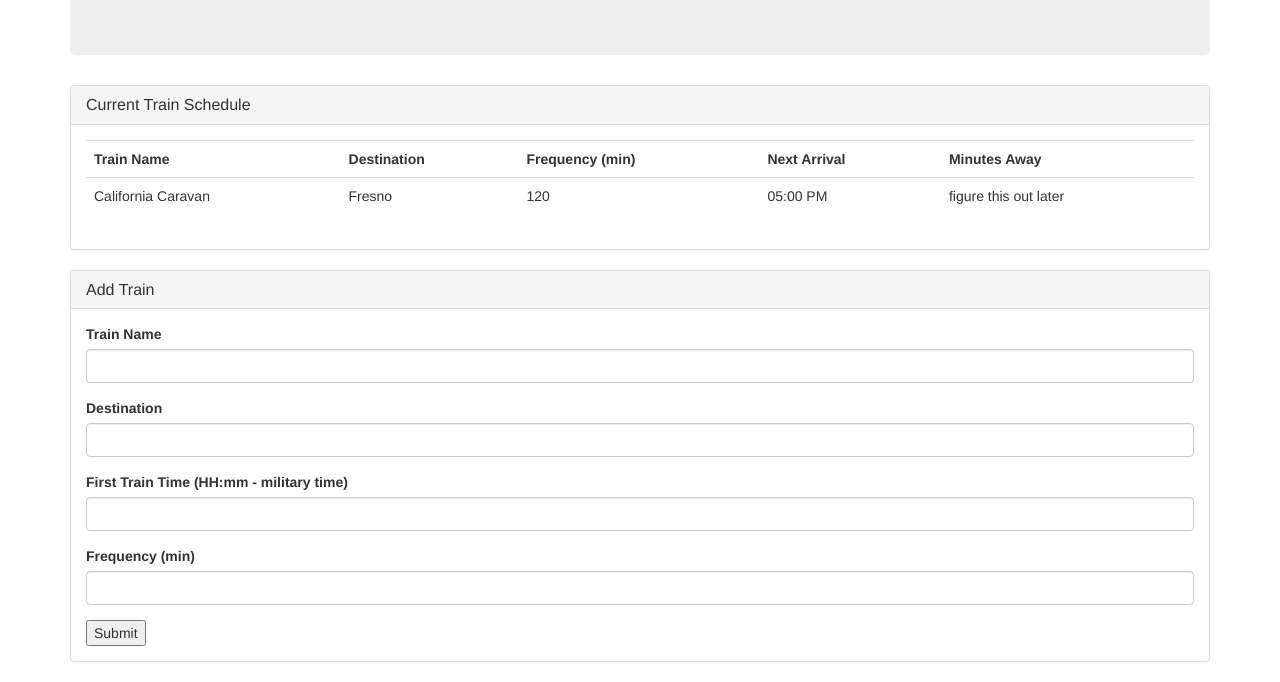
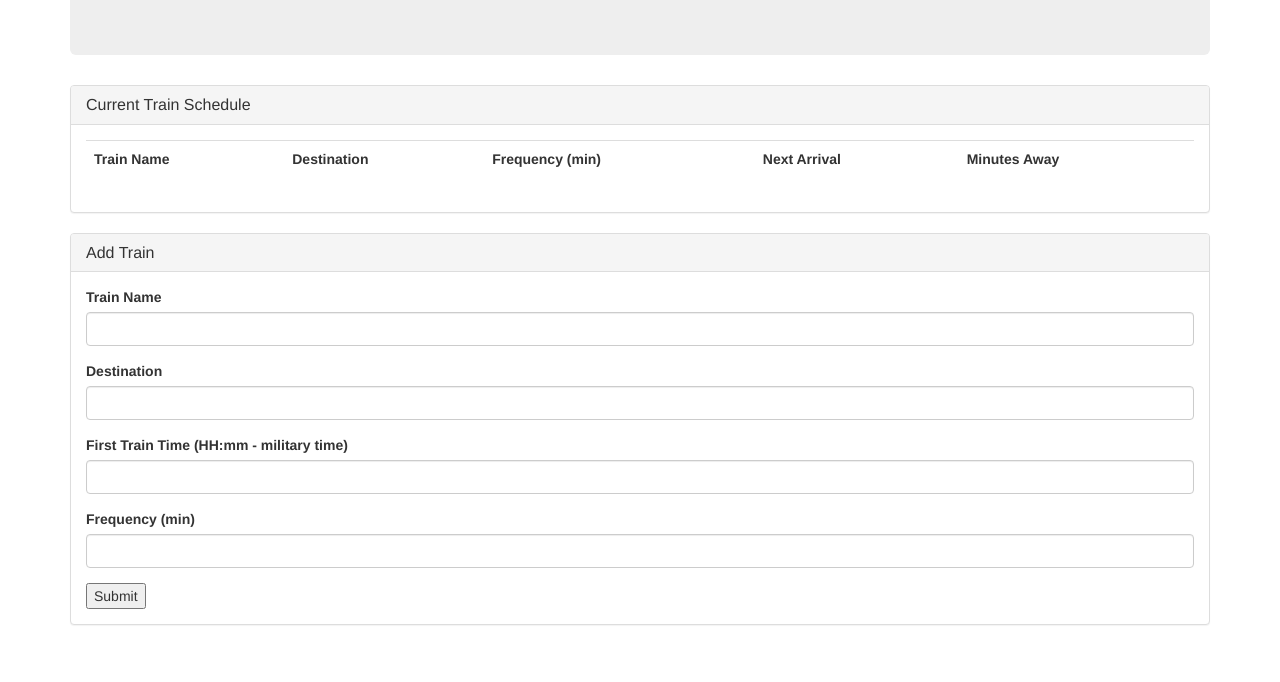
Before and after one commit to Liannaccone/train-scheduler, a plain HTML site: page index.html in a window 1280 px wide. Shown: the part 170-852 px from the top of the page. After the commit the page ends 815 px from the top, so only its background shows below. Drawn offline with nearby package versions, Linux system fonts and the light colour scheme; no server answers.

Commit message:
removing static HTML entries into table

```diff
--- a/assets/javascript/index.js
+++ b/assets/javascript/index.js
@@ -108,9 +108,7 @@
       name: inputName,
       destination: inputDestination,
       firstTime: inputFirstTime,
-      frequency: inputFrequency,
-      nextArrival: nextArrival,
-      minutesAway: minutesAway
+      frequency: inputFrequency
     });
 
     // clears inputs from form to reset for next entry
--- a/index.html
+++ b/index.html
@@ -44,14 +44,6 @@
 						<th>Next Arrival</th>
 						<th>Minutes Away</th>
 					</tr>
-					<tr>
-						<td>California Caravan</td>
-						<td>Fresno</td>
-						<td>120</td>
-						<td>05:00 PM</td>
-						<td>figure this out later</td>
-					</tr>
-
 				</table>
 			</div>
 		</div>
```
